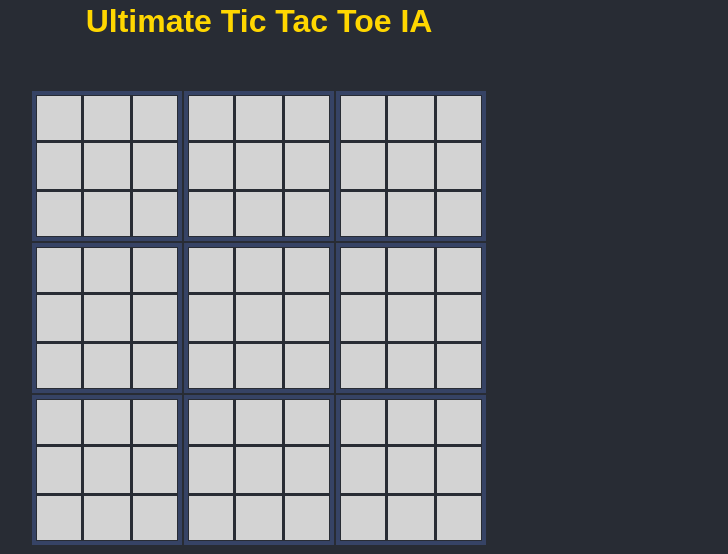
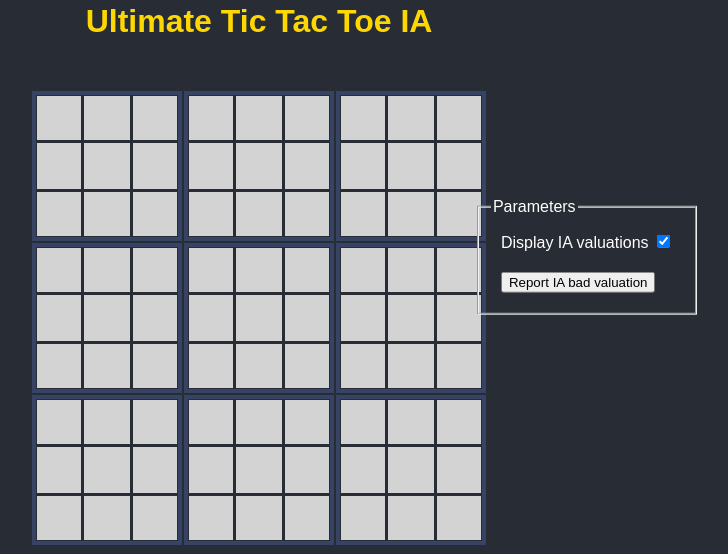
Before and after one commit to Alewep/Ultimate_tick-tac-toe, a Flask app: page / in a window 1280 px wide. Shown: the part 144-698 px from the top of the page, without its empty margins (381-1109 px from the left). Run offline with Flask 3, Linux system fonts and the light colour scheme.

Commit message:
🌐 Add parameters with valuation display

```diff
--- a/app.py
+++ b/app.py
@@ -6,6 +6,7 @@ from flask import Flask, render_template
 app = Flask(__name__, static_folder="static", template_folder="static/template", static_url_path='/')
 
 app.secret_key = b'jeefqdqdcqdqsdqsd'
+HISTORY_PATH = "history.txt"
 
 
 @app.route('/')
@@ -17,7 +18,6 @@ def home():
 @app.route('/best_move', methods=['POST'])
 def best_move():
     data = request.get_json()
-    print(session.get("game", None))
     game = session.get("game", None)
     if game is None:
         game = GameSerializable(3, 3)
@@ -25,11 +25,25 @@ def best_move():
         game = GameSerializable.from_dict(game)
     last_move = int(data['last_play'])
     game.play(last_move, player=-1)
-    best_move = find_best_move(game)
+    best_move, valuations = find_best_move(game)
     game.play(best_move, player=1)
     session["game"] = game.to_dict()
+    print(valuations)
+    return jsonify({'best_move': int(best_move), 'valuations': valuations})
 
-    return jsonify({'best_move': int(best_move)})
+
+@app.route('/save_history', methods=['POST'])
+def save_history():
+    data = request.get_json()
+    history = data.get("history", None)
+    observation = data.get("observation","No observation")
+    str_to_write = ', '.join(map(str, history))
+    with open(HISTORY_PATH, 'a') as f:
+        f.write(observation + '\n')
+        f.write(str_to_write + '\n')
+
+
+    return jsonify({'message': 'History saved successfully'}), 200
 
 
 if __name__ == "__main__":
--- a/static/css/styles.css
+++ b/static/css/styles.css
@@ -71,3 +71,29 @@ table[id^="board"] {
     font-size: 50px;
     color: white;
 }
+
+.game td {
+    position: relative;
+}
+.valuation {
+    font-size: 8.5px;
+    position: absolute;
+    background-color: black ;
+    color: white;
+    font-weight: bold;
+    bottom: 0;
+    right: 0;
+}
+
+#parameters{
+    color: white;
+    position: absolute;
+    right: 200px; /* adjust this value to add some distance from the right side of the window */
+    top: 50%;
+    transform: translateY(-50%);
+}
+
+#parameters div {
+    padding: 10px;
+
+}
--- a/static/js/controller.js
+++ b/static/js/controller.js
@@ -7,16 +7,39 @@ class Controller {
         this.player = -1;
         this.run()
         this.thinking = false
+        this.isWin = false;
     }
     updateWin() {
         let [win,numGrid] = this.model.lastGridWin()
         if (win !== 0) this.view.markGrid(numGrid,win)
         const winner = this.model.evaluate()
+
         if (winner !== 0){
+            this.isWin = true
             this.view.DisplayWin(winner)
         }
+        return winner
+
     }
     run() {
+        const check = document.getElementById("displayValuation")
+        const buttonReport = document.getElementById("report")
+        check.onchange = () => {
+            this.view.displayValuation(check.checked)
+        }
+        buttonReport.onclick = () => {
+                let observation = prompt("Give us your observation about this bad move :")
+                fetch('http://127.0.0.1:5000/save_history', {
+                    method: 'POST',
+                    headers: {
+                        'Content-Type': 'application/json',
+                    },
+                    body: JSON.stringify({history:this.model.history,"observation":observation}),
+                })
+        }
+
+
+
         for (let i = 0; i < 9; i++) {
             this.view.createBoard(i);
         }
@@ -24,7 +47,7 @@ class Controller {
         for (let i = 0; i < this.view.boardElements.length; i++) {
             let button = this.view.boardElements[i];
             button.onclick = () => {
-                if (this.thinking) return
+                if (this.thinking || this.isWin) return
                 let index_play = Number(button.id);
                 this.model.play(index_play,this.player)
                 this.view.markButton(button,this.player)
@@ -32,7 +55,10 @@ class Controller {
 
 
                 this.view.updateButtonDisabled(this.model.validActions())
-                this.updateWin()
+                let win = this.updateWin()
+                if(win) return
+
+
 
                 // get IA move
                 this.thinking = true
@@ -50,12 +76,15 @@ class Controller {
                 })
                 .then(data => {
                     let bestMove = data['best_move'];
+                    let valuations = data['valuations'];
+
                     this.model.play(bestMove,this.player)
                     console.log("play: "+bestMove)
 
                     let button = document.getElementById(bestMove)
                     this.view.markButton(button,this.player)
                     this.player *= -1
+                    view.setValuation(valuations)
 
                     this.thinking = false
                     this.view.thinking(this.thinking)
--- a/static/js/game.js
+++ b/static/js/game.js
@@ -9,6 +9,8 @@ export class Game {
         this.gridToUpdate = new Set();
         this.lastPlay = -1;
         this.turn = 0;
+        this.history = []
+
     }
 
     coordinateToIndex(row, col) {
@@ -41,7 +43,7 @@ export class Game {
         if (player !== 1 && player !== -1) {
             throw new Error('The player id is not correct');
         }
-
+        this.history.push(index)
         this.board[index] = player;
         this.lastPlay = index;
         this.gridToUpdate.add(Math.floor(index / this.blockSizeSquared));
--- a/static/js/view.js
+++ b/static/js/view.js
@@ -46,10 +46,9 @@ export class View {
     }
 
     DisplayWin(winner) {
-        winner = (winner === 1) ? 'X':'O';
         const body = document.getElementsByTagName("body")[0]
         let winMsg = document.createElement('p');
-        let msg = (winner === 1) ? "You won, but I'm still superior 😈":"I have win the game, you're suck human 🥱"
+        let msg = (winner === 1) ? "I have win the game, you're suck human 🥱":"You won, but I'm still superior 😈"
         winMsg.innerHTML = msg
         winMsg.className = "winMsg"
         body.appendChild(winMsg)
@@ -60,4 +59,32 @@ export class View {
         msg.hidden = !state
     }
 
+    setValuation(valuation){
+        const buttons = document.querySelectorAll('.game button');
+        const check = document.getElementById("displayValuation")
+        buttons.forEach((button, index) => {
+            index = Number(button.id)
+            button = button.parentNode
+
+            const existingValuationElement = button.querySelector('.valuation');
+            if (existingValuationElement !== null) existingValuationElement.remove()
+            if (valuation.hasOwnProperty(index)) {
+              const valuationElement = document.createElement('span');
+              valuationElement.className = 'valuation';
+              valuationElement.hidden = !check.checked
+              valuationElement.innerHTML = valuation[index].toFixed(2);;
+              button.appendChild(valuationElement);
+            }
+        });
+    }
+
+    displayValuation(isDisplay){
+        const valuations = document.querySelectorAll('.valuation');
+        valuations.forEach((valuation) =>{
+            valuation.hidden = !isDisplay
+        });
+
+    }
+
+
 }
--- a/static/template/index.html
+++ b/static/template/index.html
@@ -27,6 +27,18 @@
       <td><table id="board8"></table></td>
     </tr>
   </table>
+  <div id="parameters">
+    <fieldset>
+      <legend>Parameters</legend>
+      <div>
+        <label for="displayValuation">Display IA valuations </label>
+        <input type="checkbox" id="displayValuation" checked>
+      </div>
+      <div>
+        <button id="report">Report IA bad valuation</button>
+      </div>
+    </fieldset>
 
+  </div>
 </body>
 </html>
```
Also changed, not shown: logic/minmax.py (+3 -4 lines).
